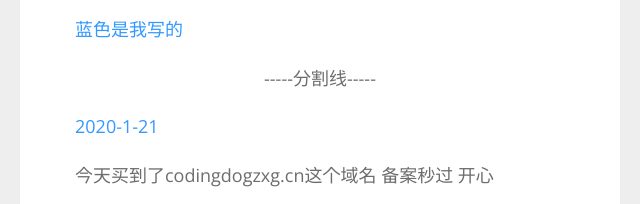
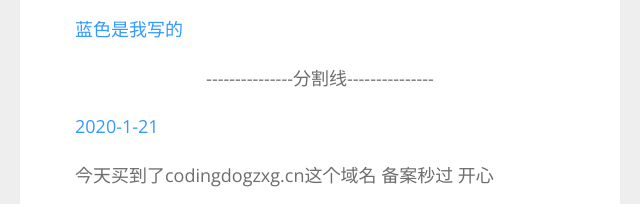
Before and after one commit to CodingDogzxg/CodingDogzxg.github.io, a plain HTML site: page spontaneous.html in a window 1280 px wide. Shown: the part 791-995 px from the top of the page, 320-960 px from the left. Drawn offline with nearby package versions, Linux system fonts and the light colour scheme.

Commit message:
Update spontaneous.html

```diff
--- a/spontaneous.html
+++ b/spontaneous.html
@@ -58,7 +58,7 @@
         <div class="tm-content">
           <h2 class="tm-page-title">我要把故事写下来，免得我忘了。</h2>
           <p class="mx-41">粉色是小步写的</p><p class="mb-4">蓝色是我写的</p>
-          <p style="text-align:center">-----分割线-----</p>
+          <p style="text-align:center">---------------分割线---------------</p>
           <p class="mb-4">
             2020-1-21
 		  </p>
```
